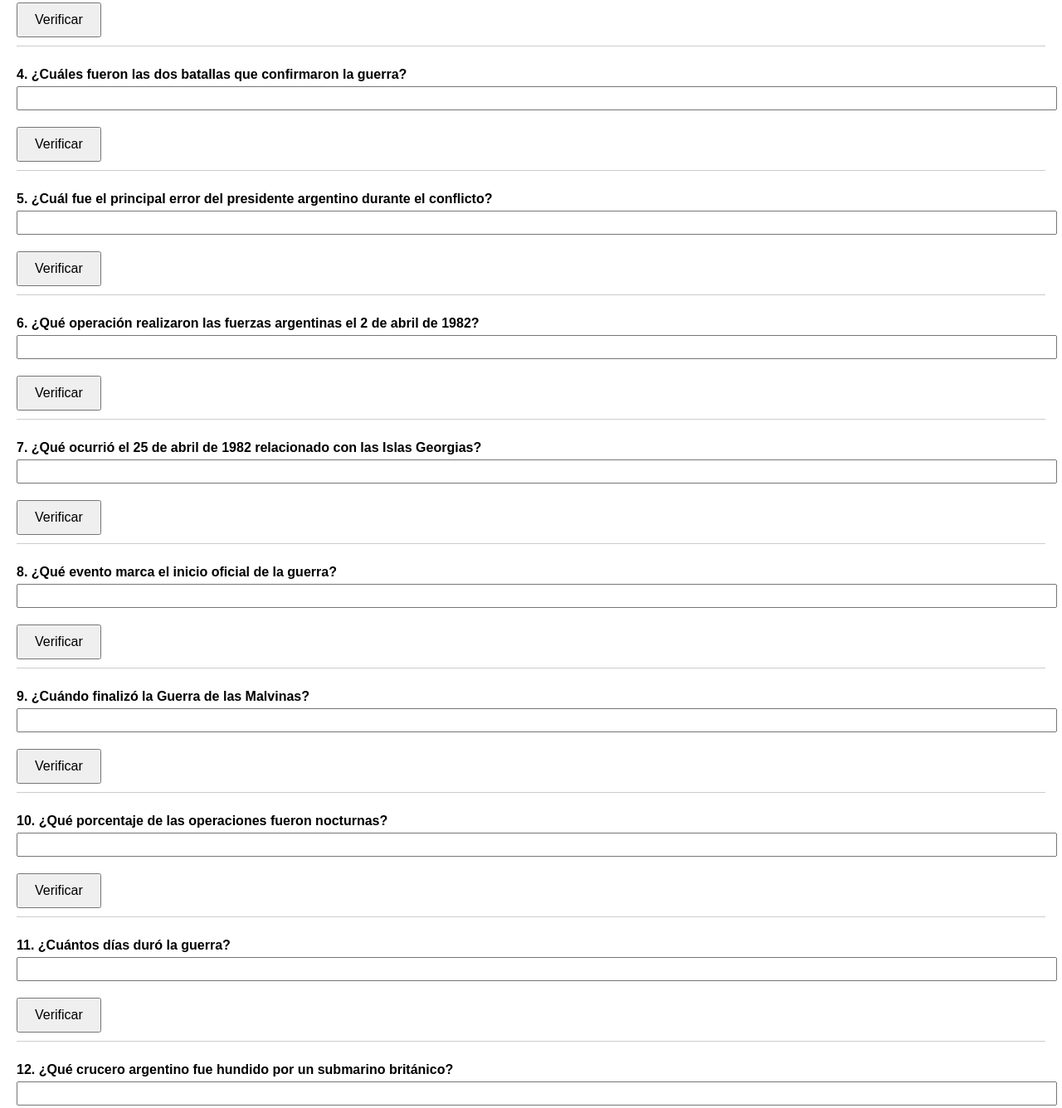
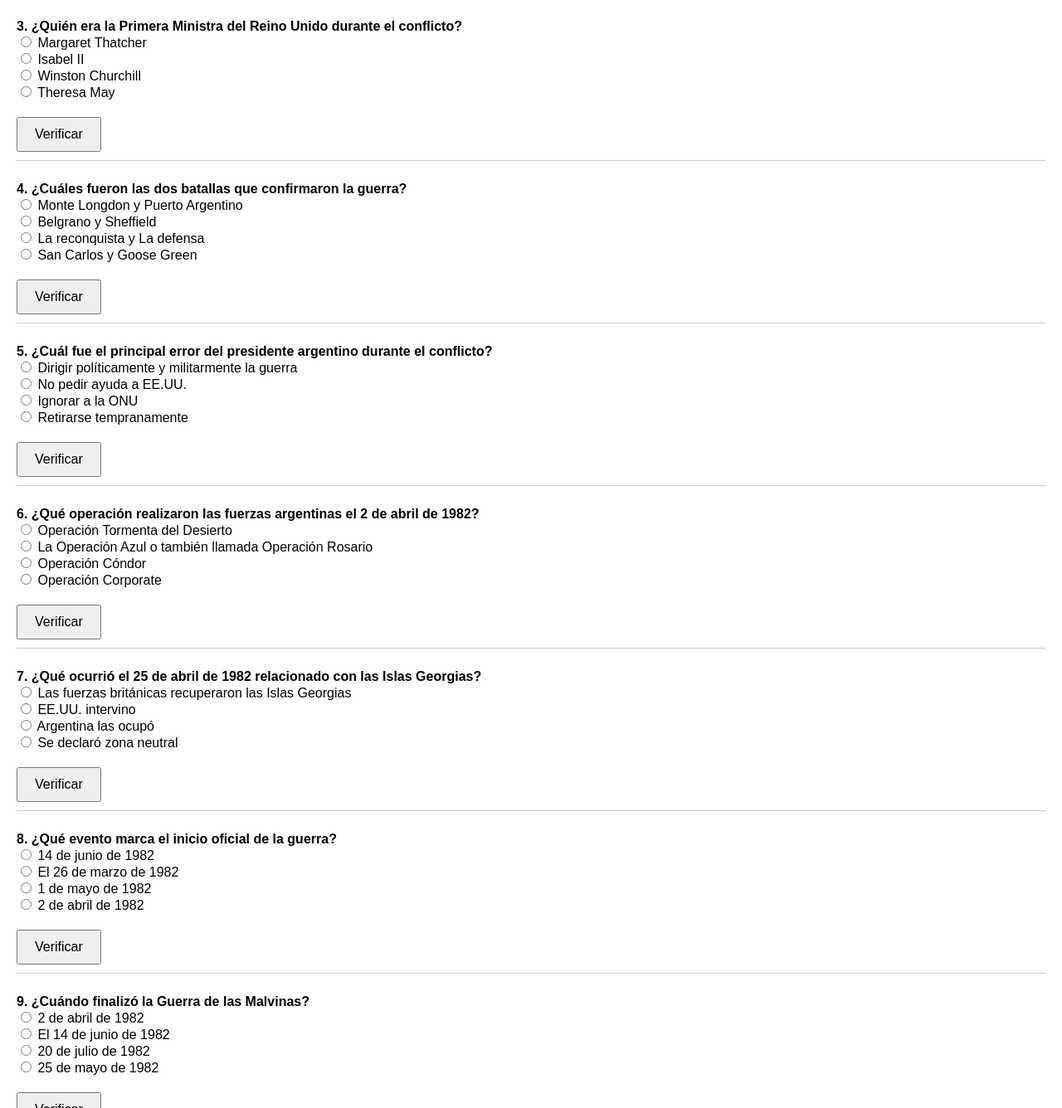
Before and after one commit to jsmasapanta/Malvinas, a plain HTML site: page index.html in a window 1280 px wide. Shown: the part 437-1773 px from the top of the page at 83% size. Drawn offline with Linux system fonts and the light colour scheme.

Commit message:
Update index.html

```diff
--- a/index.html
+++ b/index.html
@@ -18,50 +18,67 @@
   <form id="cuestionario"></form>
 
   <script>
-    const preguntas = [
-      ["¿Qué países se enfrentaron en la Guerra de las Malvinas?", "Argentina y Gran Bretaña"],
-      ["¿Quién era el presidente de Argentina durante la guerra?", "General Leopoldo Fortunato Galtieri"],
-      ["¿Quién era la Primera Ministra del Reino Unido durante el conflicto?", "Margaret Thatcher"],
-      ["¿Cuáles fueron las dos batallas que confirmaron la guerra?", "La reconquista y La defensa"],
-      ["¿Cuál fue el principal error del presidente argentino durante el conflicto?", "Dirigir políticamente y militarmente la guerra"],
-      ["¿Qué operación realizaron las fuerzas argentinas el 2 de abril de 1982?", "La \"Operación Azul\" o también llamada \"Operación Rosario\""],
-      ["¿Qué ocurrió el 25 de abril de 1982 relacionado con las Islas Georgias?", "Las fuerzas británicas recuperaron las Islas Georgias"],
-      ["¿Qué evento marca el inicio oficial de la guerra?", "El 26 de marzo de 1982"],
-      ["¿Cuándo finalizó la Guerra de las Malvinas?", "El 14 de junio de 1982"],
-      ["¿Qué porcentaje de las operaciones fueron nocturnas?", "90 %"],
-      ["¿Cuántos días duró la guerra?", "74 días"],
-      ["¿Qué crucero argentino fue hundido por un submarino británico?", "El crucero ARA General Belgrano"],
-      ["Operación llevada acabo en la Fase 2", "Operación SUTTON"],
-      ["¿Qué tipo de operación fue la 'Operación incruenta'?", "Una operación sin enfrentamiento directo o con mínima resistencia"],
-      ["¿Qué permitió el éxito de la acción ofensiva argentina según el resumen?", "Que fue simultánea y sorpresiva"],
-      ["¿Cómo fue tratado el conflicto en relación con la población civil?", "Hubo medidas específicas sobre el trato a la población (tema importante en la doctrina militar)"],
-      ["¿Qué tipo de ataque caracterizó la guerra según el resumen?", "Ataque simultáneo"],
-      ["¿Cuáles fueron los 3 momentos de la operación 'SUTTON'?", "Batalla naval, Batalla aérea, Batalla terrestre"],
-      ["¿Cuales son factores denominantes durante la guerra?", "Operacion incruenta, Accion ofensiva simultánea y sorpresiva que permitió el éxito, Trato a la población y Ataque simultáneo"]
-    ];
+const preguntas = [
+  ["¿Qué países se enfrentaron en la Guerra de las Malvinas?", "Argentina y Gran Bretaña", ["Argentina y Chile", "Argentina y Gran Bretaña", "Brasil y Reino Unido", "EE.UU. y España"]],
+  ["¿Quién era el presidente de Argentina durante la guerra?", "General Leopoldo Fortunato Galtieri", ["Juan Domingo Perón", "Raúl Alfonsín", "General Leopoldo Fortunato Galtieri", "Carlos Saúl Menem"]],
+  ["¿Quién era la Primera Ministra del Reino Unido durante el conflicto?", "Margaret Thatcher", ["Margaret Thatcher", "Theresa May", "Isabel II", "Winston Churchill"]],
+  ["¿Cuáles fueron las dos batallas que confirmaron la guerra?", "La reconquista y La defensa", ["La reconquista y La defensa", "San Carlos y Goose Green", "Monte Longdon y Puerto Argentino", "Belgrano y Sheffield"]],
+  ["¿Cuál fue el principal error del presidente argentino durante el conflicto?", "Dirigir políticamente y militarmente la guerra", ["No pedir ayuda a EE.UU.", "Dirigir políticamente y militarmente la guerra", "Retirarse tempranamente", "Ignorar a la ONU"]],
+  ["¿Qué operación realizaron las fuerzas argentinas el 2 de abril de 1982?", "La Operación Azul o también llamada Operación Rosario", ["Operación Corporate", "La Operación Azul o también llamada Operación Rosario", "Operación Tormenta del Desierto", "Operación Cóndor"]],
+  ["¿Qué ocurrió el 25 de abril de 1982 relacionado con las Islas Georgias?", "Las fuerzas británicas recuperaron las Islas Georgias", ["Argentina las ocupó", "Las fuerzas británicas recuperaron las Islas Georgias", "Se declaró zona neutral", "EE.UU. intervino"]],
+  ["¿Qué evento marca el inicio oficial de la guerra?", "El 26 de marzo de 1982", ["2 de abril de 1982", "El 26 de marzo de 1982", "1 de mayo de 1982", "14 de junio de 1982"]],
+  ["¿Cuándo finalizó la Guerra de las Malvinas?", "El 14 de junio de 1982", ["2 de abril de 1982", "25 de mayo de 1982", "El 14 de junio de 1982", "20 de julio de 1982"]],
+  ["¿Qué porcentaje de las operaciones fueron nocturnas?", "90 %", ["30%", "50%", "75%", "90%"]],
+  ["¿Cuántos días duró la guerra?", "74 días", ["42 días", "74 días", "100 días", "128 días"]],
+  ["¿Qué crucero argentino fue hundido por un submarino británico?", "El crucero ARA General Belgrano", ["ARA Santísima Trinidad", "El crucero ARA General Belgrano", "ARA Hércules", "ARA Veinticinco de Mayo"]],
+  ["Operación llevada a cabo en la Fase 2", "Operación SUTTON", ["Operación Rosario", "Operación Corporate", "Operación SUTTON", "Operación Algeciras"]],
+  ["¿Qué tipo de operación fue la 'Operación incruenta'?", "Una operación sin enfrentamiento directo o con mínima resistencia", ["Ofensiva masiva", "Una operación sin enfrentamiento directo o con mínima resistencia", "Retirada estratégica", "Bloqueo naval"]],
+  ["¿Qué permitió el éxito de la acción ofensiva argentina según el resumen?", "Que fue simultánea y sorpresiva", ["Superioridad numérica", "Ayuda extranjera", "Que fue simultánea y sorpresiva", "Error británico"]],
+  ["¿Cómo fue tratado el conflicto en relación con la población civil?", "Hubo medidas específicas sobre el trato a la población (tema importante en la doctrina militar)", ["Fueron evacuados", "Hubo medidas específicas sobre el trato a la población (tema importante en la doctrina militar)", "No hubo intervención", "Fueron ignorados"]],
+  ["¿Qué tipo de ataque caracterizó la guerra según el resumen?", "Ataque simultáneo", ["Ataque aéreo", "Ataque naval", "Ataque simultáneo", "Guerra de trincheras"]],
+  ["¿Cuáles fueron los 3 momentos de la operación 'SUTTON'?", "Batalla naval, Batalla aérea, Batalla terrestre", ["Batalla naval, Batalla aérea, Batalla terrestre", "Diplomacia, Combate, Retirada", "Desembarco, Ocupación, Rendición", "Espionaje, Sabotaje, Ataque"]],
+  ["¿Cuáles son factores denominantes durante la guerra?", "Operación incruenta, Acción ofensiva simultánea y sorpresiva que permitió el éxito, Trato a la población y Ataque simultáneo", ["Clima, Terreno, Tecnología", "Operación incruenta, Acción ofensiva simultánea y sorpresiva que permitió el éxito, Trato a la población y Ataque simultáneo", "Apoyo internacional, Número de tropas", "Inteligencia, Logística, Tiempo"]]
+];
 
 
-
-
+    // Función para aleatorizar las opciones
+    function shuffle(array) {
+      for (let i = array.length - 1; i > 0; i--) {
+        const j = Math.floor(Math.random() * (i + 1));
+        [array[i], array[j]] = [array[j], array[i]];
+      }
+      return array;
+    }
 
     const form = document.getElementById("cuestionario");
-    preguntas.forEach(([pregunta], i) => {
+    preguntas.forEach(([pregunta, respuestaCorrecta, opciones], i) => {
+      // Aleatorizar las opciones
+      const opcionesAleatorias = shuffle([...opciones]);
+
       form.innerHTML += `
         <div class="pregunta">
           <label><strong>${i + 1}. ${pregunta}</strong></label><br>
-          <input type="text" class="respuesta" id="respuesta${i}">
-          <button type="button" onclick="verificarRespuesta(${i})">Verificar</button>
+          ${opcionesAleatorias
+            .map(
+              (opcion) =>
+                `<label><input type="radio" name="respuesta${i}" value="${opcion}"> ${opcion}</label><br>`
+            )
+            .join("")}
+          <button type="button" onclick="verificarRespuesta(${i}, '${respuestaCorrecta}')">Verificar</button>
           <div id="feedback${i}"></div>
         </div>
       `;
     });
 
-    function verificarRespuesta(index) {
-      const userInput = document.getElementById(`respuesta${index}`).value.trim();
+    function verificarRespuesta(index, respuestaCorrecta) {
+      const opciones = document.getElementsByName(`respuesta${index}`);
+      let seleccion = "";
+      opciones.forEach((opcion) => {
+        if (opcion.checked) seleccion = opcion.value;
+      });
+
       const feedback = document.getElementById(`feedback${index}`);
-      const respuestaCorrecta = preguntas[index][1];
-
-      if (userInput === respuestaCorrecta) {
+      if (seleccion === respuestaCorrecta) {
         feedback.innerHTML = "✅ <span class='correcto'>Correcto</span>";
       } else {
         feedback.innerHTML = `❌ <span class='incorrecto'>Incorrecto. Respuesta esperada: ${respuestaCorrecta}</span>`;
```
